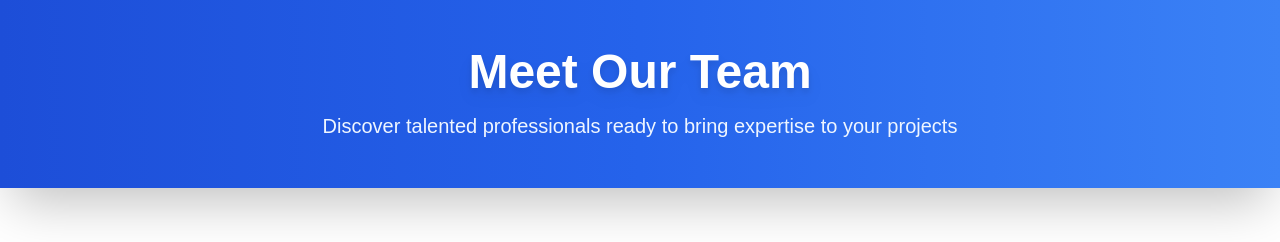
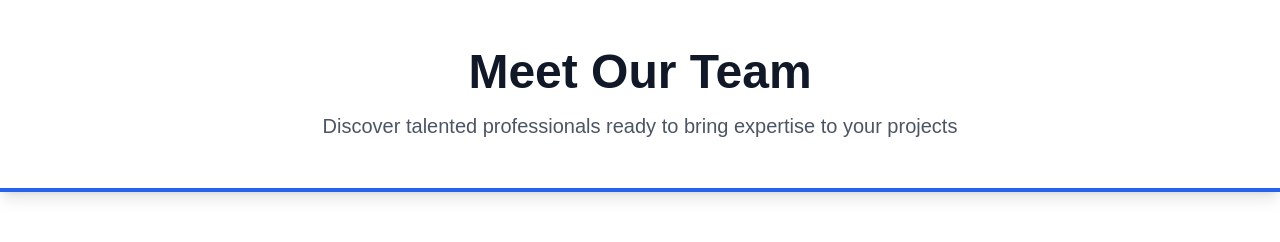
Before and after one commit to ayushguptaworks1-hue/profile-manager, a Next.js app: page /embed in a window 1280 px wide. Both pictures are taken after a click on the button "Clear All". Shown: the top 242 px of the page. Built offline with nearby package versions, Linux system fonts and the light colour scheme; no server answers; the database is empty.

Commit message:
Change banner to white background with blue accent

```diff
--- a/src/app/embed/page.tsx
+++ b/src/app/embed/page.tsx
@@ -143,12 +143,12 @@ export default function EmbedPage() {
 
   return (
     <div className="bg-white">
-      {/* Banner Section - Blends with white background */}
-      <div className="bg-gradient-to-r from-blue-700 via-blue-600 to-blue-500 shadow-2xl mb-8 py-12 px-6 text-center">
-        <h2 className="text-5xl font-bold text-white mb-4 drop-shadow-lg">
+      {/* Banner Section - White background */}
+      <div className="bg-white shadow-lg mb-8 py-12 px-6 text-center border-b-4 border-blue-600">
+        <h2 className="text-5xl font-bold text-gray-900 mb-4">
           Meet Our Team
         </h2>
-        <p className="text-xl text-blue-50 max-w-3xl mx-auto">
+        <p className="text-xl text-gray-600 max-w-3xl mx-auto">
           Discover talented professionals ready to bring expertise to your projects
         </p>
       </div>
```
